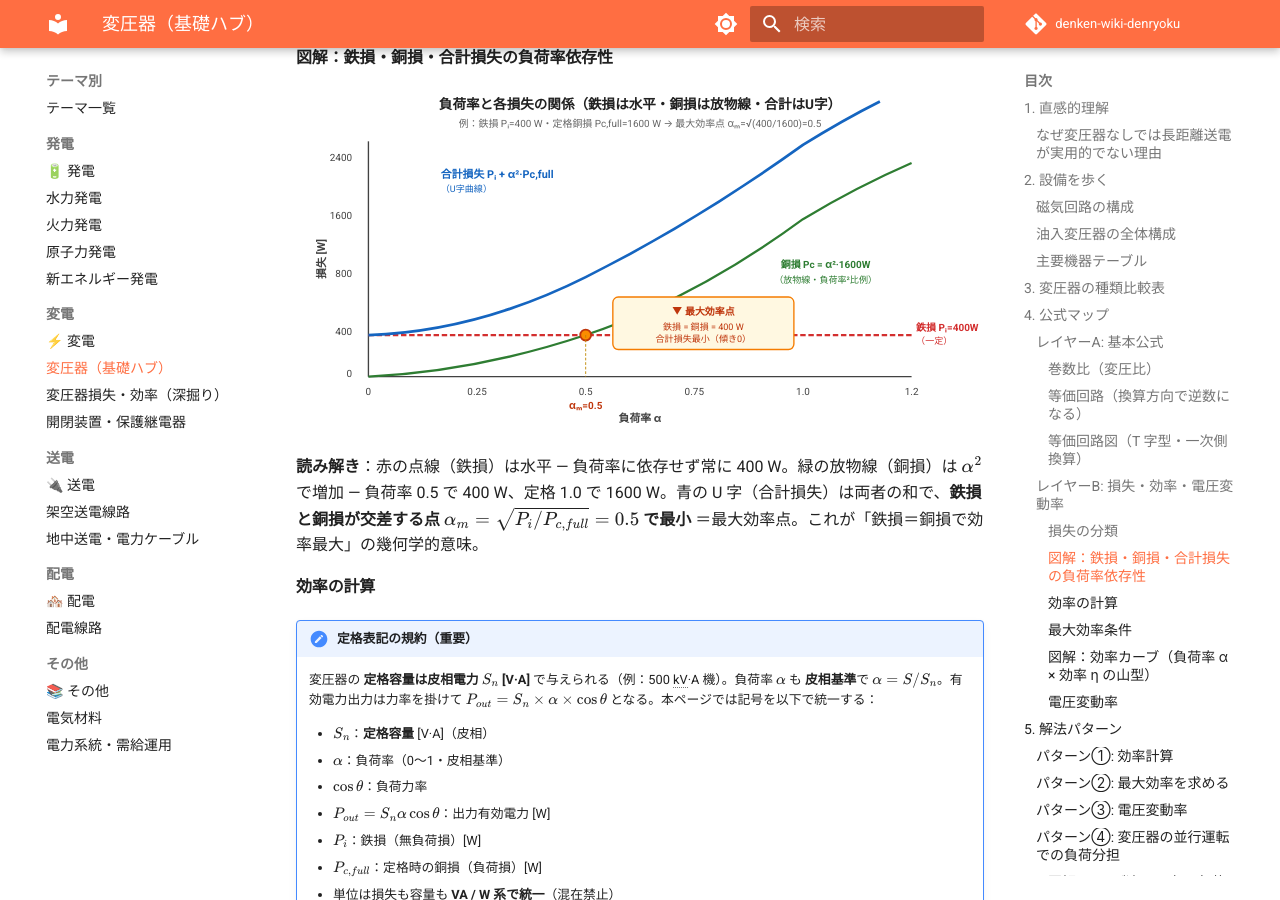
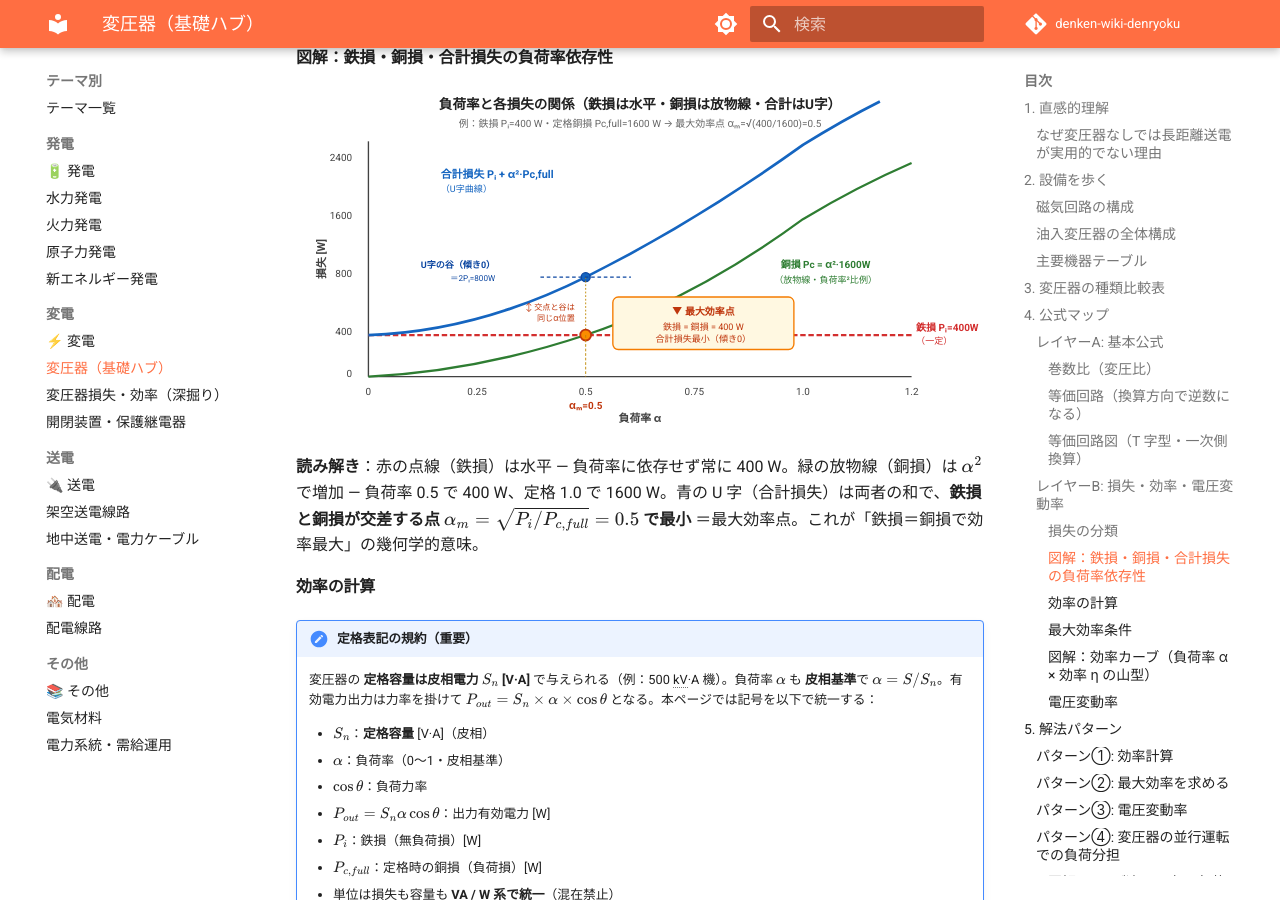
Before and after one commit to kfurufuru/denken-wiki-denryoku, an MkDocs documentation site: the page built from docs/themes/henatsuki.md, in a window 1280 px wide and 900 px high, scrolled down 5280 px. Built offline with MkDocs 1.6.1 and Material for MkDocs 9.7.7, drawn with Linux system fonts in a browser that asks for light colours; comment, search, counter and statistics services are not loaded; some of the changed text lies outside the part shown.

Commit message:
feat(henatsuki): SVG幾何アノテーション4件追加（前Agent A指摘の改善案）
- 基礎ハブ U字損失曲線：谷マーカー＋水平接線＋「交点と谷は同じα位置」
- 基礎ハブ 効率カーブ：η_max/η_rated横破線＋定格点縦破線＋Δη≈3pt注記
- 損失深掘り BH曲線：W_h=∮H dB 積分式＋左右ループ内「この面積=∮H dB」
- 損失深掘り R04下問12フロー：(a)→(b)依存矢印＋「(a)の値」バッジ

```diff
--- a/docs/themes/henatsuki.md
+++ b/docs/themes/henatsuki.md
@@ -246,6 +246,13 @@
 <path d="M 80 274 Q 200 270 320 210 T 560 64 Q 605 36 645 16" fill="none" stroke="#1565c0" stroke-width="3"/>
 <text x="160" y="100" text-anchor="start" font-size="12" font-weight="700" fill="#1565c0">合計損失 Pᵢ + α²·Pc,full</text>
 <text x="160" y="116" text-anchor="start" font-size="10" fill="#1565c0">（U字曲線）</text>
+<circle cx="320" cy="210" r="5" fill="#1565c0" stroke="#0d47a1" stroke-width="1.5"/>
+<line x1="320" y1="210" x2="320" y2="274" stroke="#bf8800" stroke-width="1" stroke-dasharray="2,2"/>
+<line x1="270" y1="210" x2="370" y2="210" stroke="#0d47a1" stroke-width="1.5" stroke-dasharray="4,3"/>
+<text x="220" y="200" text-anchor="end" font-size="10" font-weight="700" fill="#0d47a1">U字の谷（傾き0）</text>
+<text x="220" y="214" text-anchor="end" font-size="9" fill="#0d47a1">＝2Pᵢ=800W</text>
+<text x="308" y="246" text-anchor="end" font-size="9" fill="#bf360c">↕ 交点と谷は</text>
+<text x="308" y="258" text-anchor="end" font-size="9" fill="#bf360c">同じα位置</text>
 <circle cx="320" cy="274" r="6" fill="#fb8c00" stroke="#bf360c" stroke-width="2"/>
 <line x1="320" y1="274" x2="320" y2="320" stroke="#bf8800" stroke-width="1" stroke-dasharray="3,2"/>
 <text x="320" y="356" text-anchor="middle" font-size="11" font-weight="700" fill="#bf360c">αₘ=0.5</text>
@@ -322,6 +329,14 @@
 <circle cx="560" cy="180" r="5" fill="#7b1fa2" stroke="#4a148c" stroke-width="1.5"/>
 <text x="560" y="195" text-anchor="middle" font-size="10" font-weight="700" fill="#4a148c">定格点 η≈83.3%</text>
 <text x="560" y="210" text-anchor="middle" font-size="10" fill="#4a148c">（鉄損+銅損=2000W）</text>
+<line x1="560" y1="180" x2="560" y2="300" stroke="#7b1fa2" stroke-width="1" stroke-dasharray="3,2"/>
+<text x="560" y="336" text-anchor="middle" font-size="11" font-weight="700" fill="#4a148c">α=1.0</text>
+<line x1="80" y1="165" x2="320" y2="165" stroke="#bf360c" stroke-width="1" stroke-dasharray="3,2"/>
+<line x1="80" y1="180" x2="560" y2="180" stroke="#4a148c" stroke-width="1" stroke-dasharray="3,2"/>
+<text x="92" y="174" text-anchor="start" font-size="9" font-weight="700" fill="#bf360c">η_max</text>
+<text x="92" y="192" text-anchor="start" font-size="9" font-weight="700" fill="#4a148c">η_rated</text>
+<text x="600" y="172" text-anchor="start" font-size="10" font-weight="700" fill="#bf360c">Δη≈3pt</text>
+<text x="600" y="184" text-anchor="start" font-size="9" fill="#4a148c">（実機がほぼフラット）</text>
 </svg></div>
 
 **読み解き**：青の山型カーブが効率 $\eta(\alpha)$。$\alpha = 0.5$ で頂点（**最大効率 86.2 %**）に達し、軽負荷でも過負荷でも効率は低下する。最大効率点は §B 図の「鉄損＝銅損の交点」と同じ位置で、$\alpha_m = \sqrt{P_i/P_{c,full}}$。定格点（$\alpha=1.0$）の効率は鉄損 + 定格銅損 = 2000 W で 83.3 % と、最大効率点（86.2 %）より約 3 ポイント低いだけ — 実機の変圧器が「最大効率と定格効率がほぼフラットな山」になるのはこの理由。
```
Also changed, not shown: docs/themes/henatsuki-loss.md (+11 -0 lines).
